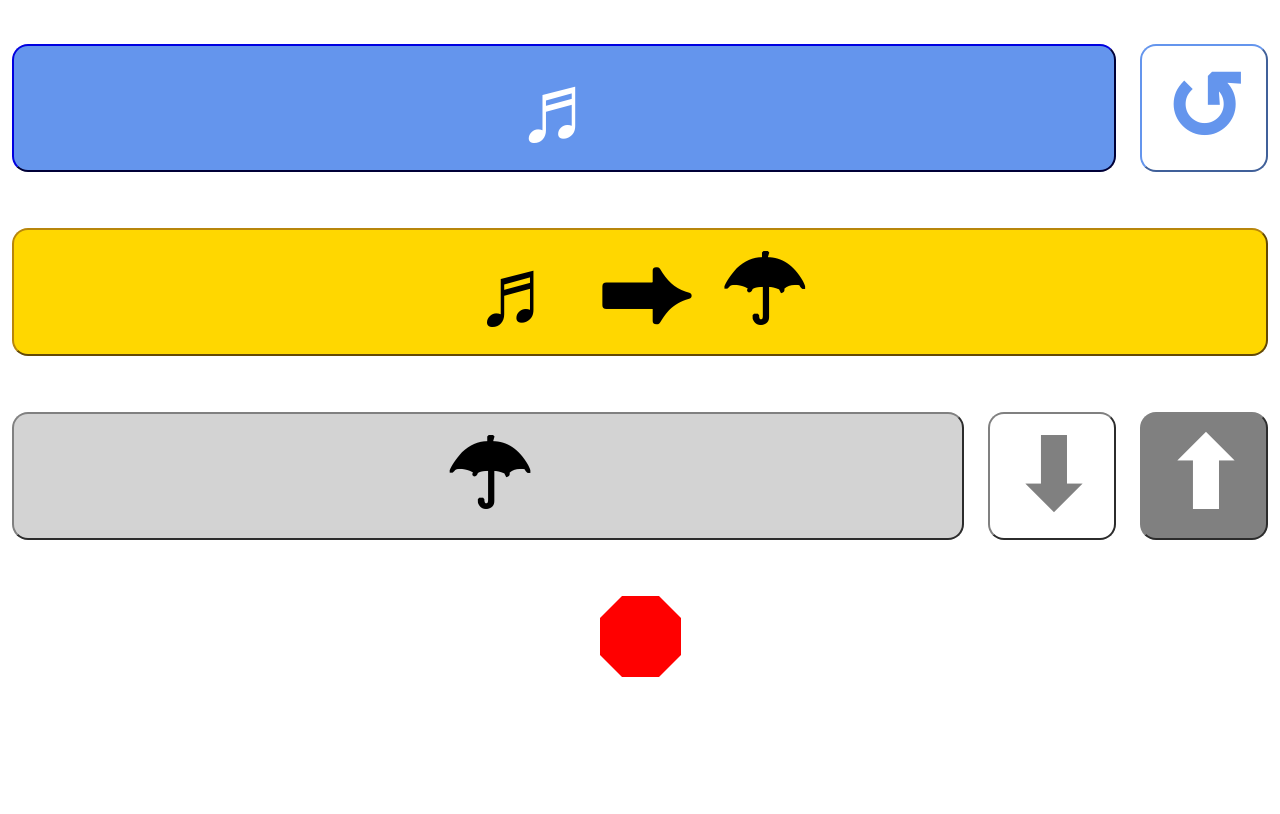
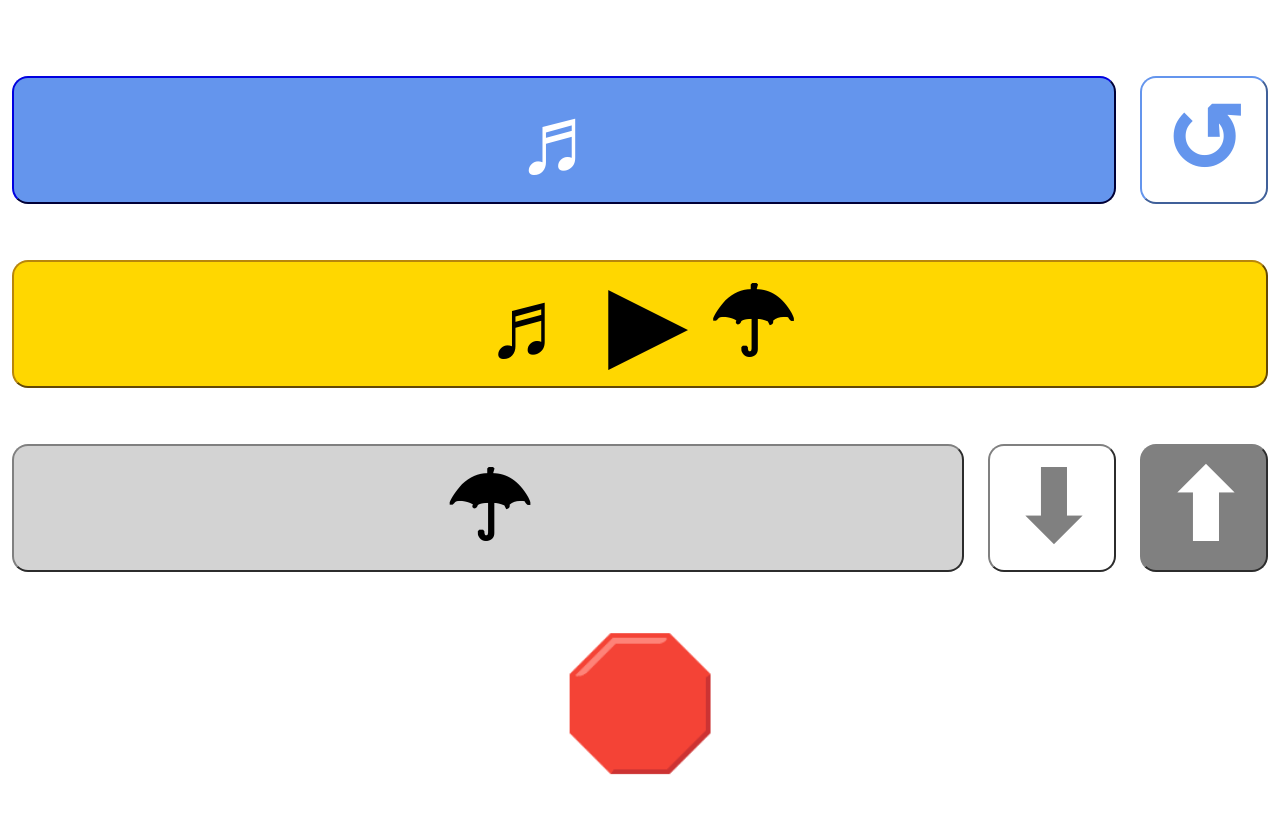
Before and after one commit to jcutler/nursery-speaker, a plain HTML site: page index.html in a window 1280 px wide. Drawn offline with Linux system fonts and the light colour scheme.

Commit message:
fix index styling, still need gutter padding

```diff
--- a/index.html
+++ b/index.html
@@ -16,8 +16,8 @@
       main {
           text-align: center;
           width: 100%;
-
-
+          position: relative;
+          padding: 32px 0;
       }
 
       table {
@@ -42,6 +42,17 @@
           font-weight: bold;
           font-size: 96px;
           line-height: 96px;
+      }
+
+      .stop {
+          display: inline-block;
+          padding: 0;
+          border: 0;
+          cursor: pointer;
+          font-size: 128px;
+          vertical-align: middle;
+          text-align: center;
+          background-color: transparent;
       }
 
       .square-button {
@@ -84,36 +95,10 @@
           border-color: gray;
       }
 
-      .octagon {
-          width: 81px;
-          height: 81px;
-          background: red;
+      button:active {
           position: relative;
-          border: 0;
-      }
-
-      .octagon:before {
-          content: "";
-          position: absolute;
-          top: 0;
-          left: 0;
-          border-bottom: 22px solid red;
-          border-left: 22px solid white;
-          border-right: 22px solid white;
-          width: 37px;
-          height: 0;
-      }
-
-      .octagon:after {
-          content: "";
-          position: absolute;
-          bottom: 0;
-          left: 0;
-          border-top: 22px solid red;
-          border-left: 22px solid white;
-          border-right: 22px solid white;
-          width: 37px;
-          height: 0;
+          top: 4px;
+          left: 4px;
       }
   </style>
 </head>
@@ -131,7 +116,7 @@
         <table border="0" cols="1">
             <tr>
                 <td>
-                    <button class="button yellow-button" data-mode="SONG_THEN_WHITENOISE">&#x266c; &#x2b95; &#x2602;</button>
+                    <button class="button yellow-button" data-mode="SONG_THEN_WHITENOISE">&#x266c; &#x25b6; &#x2602;</button>
                 </td>
             </tr>
         </table>
@@ -152,7 +137,7 @@
             <tr>
                 <td></td>
                 <td class="square-button">
-                    <button class="octagon" data-mode="END"></button>
+                    <button data-mode="END" class="stop">&#x1f6d1;</button>
                 </td>
                 <td></td>
             </tr>
```
